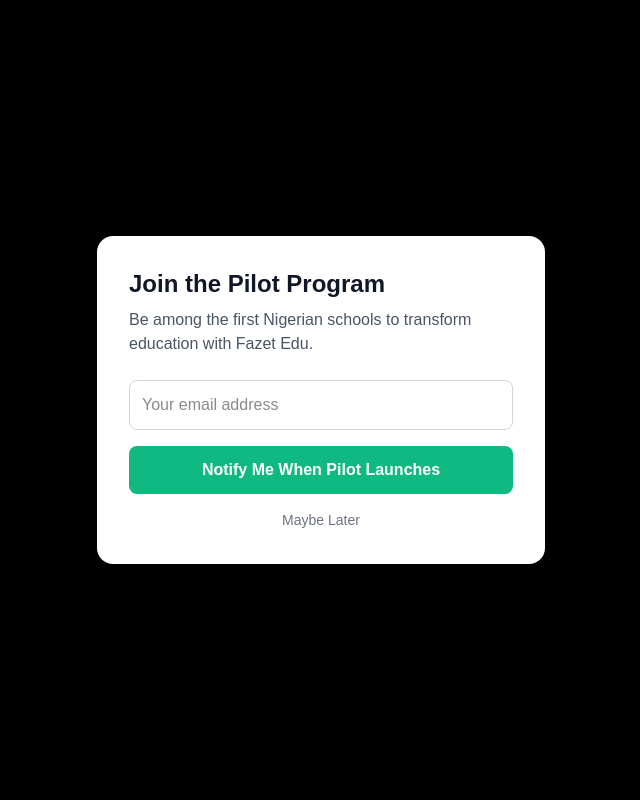
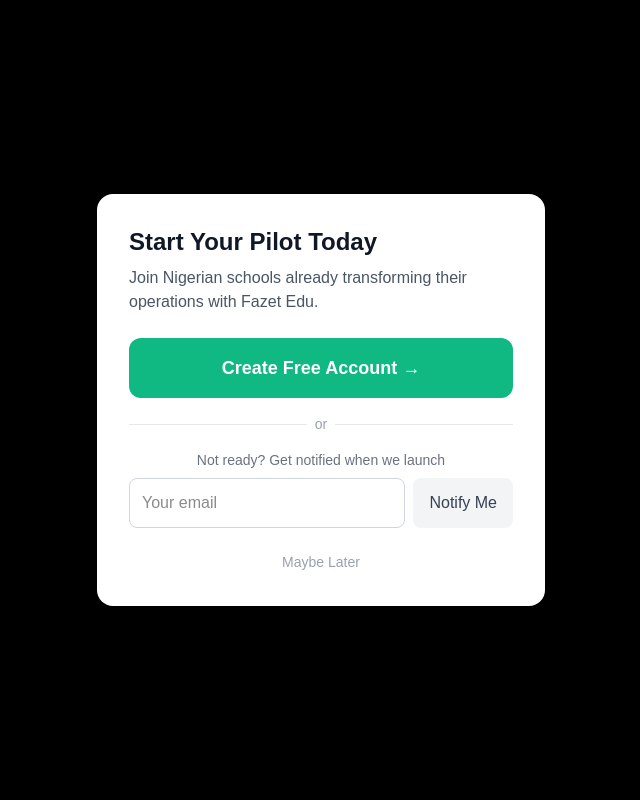
Before and after one commit to fazetdev/fazetedu, a Next.js app: page / in a window 1280 px wide. Both pictures are taken after a click on the button "Join Our Pilot". Shown: the top 800 px of the page, without its empty margins (319-959 px from the left). Built offline with nearby package versions, Linux system fonts and the light colour scheme.

Commit message:
Update navbar and pilot modal

```diff
--- a/app/components/Navbar.tsx
+++ b/app/components/Navbar.tsx
@@ -2,14 +2,19 @@
 
 import { useState } from 'react'
 import Link from 'next/link'
+import { useRouter } from 'next/navigation' // Add this
 import PilotModal from './PilotModal'
 
 export default function Navbar() {
   const [isOpen, setIsOpen] = useState(false)
   const [showPilotModal, setShowPilotModal] = useState(false)
+  const router = useRouter() // Add this
 
   const handleJoinPilot = () => {
-    setShowPilotModal(true)
+    // Direct to register page instead of modal
+    router.push('/register')
+    // Or keep modal if you prefer:
+    // setShowPilotModal(true)
     setIsOpen(false)
   }
 
@@ -35,12 +40,21 @@
             </div>
 
             <div className="flex items-center space-x-4">
-              <button
-                onClick={handleJoinPilot}
+              {/* Add Login link */}
+              <Link
+                href="/login"
+                className="hidden sm:block text-gray-600 hover:text-[#10B981] font-medium"
+              >
+                Sign In
+              </Link>
+
+              {/* Change this button to link or keep as button */}
+              <Link
+                href="/register"
                 className="hidden sm:block bg-[#10B981] text-white px-4 py-2 rounded-lg font-bold hover:bg-[#059669]"
               >
-                Join pilot
-              </button>
+                Start Free Trial
+              </Link>
 
               <button
                 onClick={() => setIsOpen(!isOpen)}
@@ -66,12 +80,22 @@
               <Link href="/about" className="block text-gray-700 hover:text-[#10B981]">About</Link>
               <Link href="/testimonials" className="block text-gray-700 hover:text-[#10B981]">Testimonials</Link>
               <Link href="/contact" className="block text-gray-700 hover:text-[#10B981]">Contact</Link>
-              <button
-                onClick={handleJoinPilot}
-                className="w-full mt-2 bg-[#10B981] text-white px-4 py-2 rounded-lg font-bold hover:bg-[#059669] sm:hidden"
-              >
-                Join pilot
-              </button>
+
+              {/* Add login/register in mobile menu */}
+              <div className="pt-2 mt-2 border-t">
+                <Link
+                  href="/login"
+                  className="block text-gray-700 hover:text-[#10B981] py-2"
+                >
+                  Sign In
+                </Link>
+                <Link
+                  href="/register"
+                  className="block bg-[#10B981] text-white px-4 py-2 rounded-lg font-bold hover:bg-[#059669] text-center mt-2"
+                >
+                  Start Free Trial
+                </Link>
+              </div>
             </div>
           )}
         </div>
--- a/app/components/PilotModal.tsx
+++ b/app/components/PilotModal.tsx
@@ -1,6 +1,8 @@
 'use client';
 
 import { useState } from 'react';
+import Link from 'next/link'; // Add this
+import { useRouter } from 'next/navigation'; // Add this
 
 interface PilotModalProps {
   isOpen: boolean;
@@ -10,17 +12,24 @@
 export default function PilotModal({ isOpen, onClose }: PilotModalProps) {
   const [email, setEmail] = useState('');
   const [submitted, setSubmitted] = useState(false);
+  const router = useRouter();
 
   const handleSubmit = (e: React.FormEvent) => {
     e.preventDefault();
-    console.log('Email collected:', email);
-    setSubmitted(true);
+    // Save email to database (optional - for marketing)
+    fetch('/api/waitlist', {
+      method: 'POST',
+      body: JSON.stringify({ email })
+    }).catch(err => console.log('Waitlist error:', err));
 
-    setTimeout(() => {
-      setSubmitted(false);
-      setEmail('');
+    // Direct to registration immediately
+    router.push('/register');
     onClose();
-    }, 3000);
+  };
+
+  const handleRegisterNow = () => {
+    router.push('/register');
+    onClose();
   };
 
   if (!isOpen) return null;
@@ -28,48 +37,62 @@
   return (
     <div className="fixed inset-0 bg-black bg-opacity-50 flex items-center justify-center p-4 z-50">
       <div className="bg-white rounded-2xl max-w-md w-full p-8">
-        {!submitted ? (
-          <>
         <h3 className="text-2xl font-bold text-gray-900 mb-2">
-              Join the Pilot Program
+          Start Your Pilot Today
         </h3>
         <p className="text-gray-600 mb-6">
-              Be among the first Nigerian schools to transform education with Fazet Edu.
+          Join Nigerian schools already transforming their operations with Fazet Edu.
         </p>
-            <form onSubmit={handleSubmit}>
+
+        {/* Two clear options */}
+        <div className="space-y-4">
+          {/* Primary CTA - Register Now */}
+          <button
+            onClick={handleRegisterNow}
+            className="w-full bg-[#10B981] text-white font-bold py-4 rounded-xl hover:bg-[#059669] transition-colors text-lg"
+          >
+            Create Free Account →
+          </button>
+
+          {/* Secondary - Email for later */}
+          <div className="relative">
+            <div className="absolute inset-0 flex items-center">
+              <div className="w-full border-t border-gray-200"></div>
+            </div>
+            <div className="relative flex justify-center text-sm">
+              <span className="px-2 bg-white text-gray-400">or</span>
+            </div>
+          </div>
+
+          <div>
+            <p className="text-sm text-gray-500 mb-2 text-center">
+              Not ready? Get notified when we launch
+            </p>
+            <form onSubmit={handleSubmit} className="flex gap-2">
               <input
                 type="email"
-                placeholder="Your email address"
+                placeholder="Your email"
                 value={email}
                 onChange={(e) => setEmail(e.target.value)}
-                className="w-full border border-gray-300 rounded-lg p-3 mb-4 focus:ring-2 focus:ring-[#10B981] focus:border-[#10B981] outline-none"
+                className="flex-1 border border-gray-300 rounded-lg p-3 focus:ring-2 focus:ring-[#10B981] outline-none"
                 required
               />
               <button
                 type="submit"
-                className="w-full bg-[#10B981] text-white font-bold py-3 rounded-lg hover:bg-[#059669] transition-colors"
+                className="bg-gray-100 text-gray-700 px-4 py-3 rounded-lg hover:bg-gray-200 transition-colors"
               >
-                Notify Me When Pilot Launches
+                Notify Me
               </button>
             </form>
+          </div>
+        </div>
+
         <button
           onClick={onClose}
-              className="w-full text-gray-500 text-sm mt-4 hover:text-gray-700"
+          className="w-full text-gray-400 text-sm mt-6 hover:text-gray-600"
         >
           Maybe Later
         </button>
-          </>
-        ) : (
-          <div className="text-center py-6">
-            <div className="text-5xl mb-4">🎉</div>
-            <h3 className="text-xl font-bold text-gray-900 mb-2">
-              You're on the list!
-            </h3>
-            <p className="text-gray-600">
-              We'll notify you when the pilot program launches.
-            </p>
-          </div>
-        )}
       </div>
     </div>
   );
```
Lines whose indentation alone changed are shown as unchanged.
